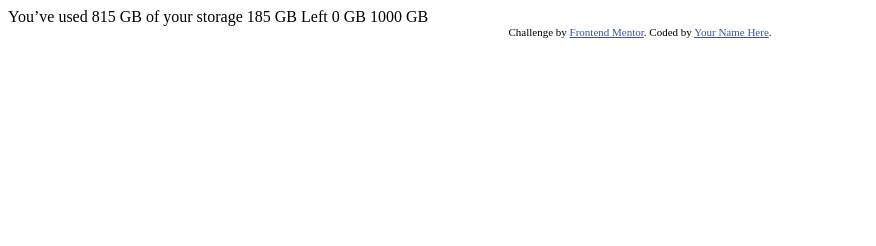
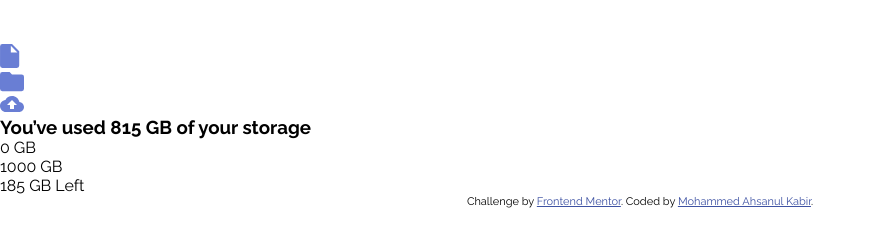
Before and after one commit to mdahsanulkabir/frontEndMentor-fylo-data-storage-component, a plain HTML site: page index.html in a window 1280 px wide. Shown: the whole page, without its empty margins (0-876 px from the left). Drawn offline with Linux system fonts and the light colour scheme.

Commit message:
html done

```diff
--- /dev/null
+++ b/css/style.css
@@ -0,0 +1,27 @@
+@import url('https://fonts.googleapis.com/css2?family=Raleway:wght@400;700&display=swap');
+
+
+:root {
+    --pale_blue: hsl(243, 100%, 93%);
+    --grayish_blue: hsl(229, 7%, 55%);
+    --dark_blue: hsl(228, 56%, 26%);
+    --very_dark_blue: hsl(229, 57%, 11%);
+}
+
+* {
+    margin: 0;
+    padding: 0;
+    box-sizing: border-box;
+    font-family: 'Raleway', sans-serif;
+}
+
+
+
+
+.attribution {
+    font-size: 11px; text-align: center;
+}
+
+.attribution a {
+    color: hsl(228, 45%, 44%);
+}
--- a/index.html
+++ b/index.html
@@ -2,30 +2,44 @@
 <html lang="en">
 <head>
   <meta charset="UTF-8">
-  <meta name="viewport" content="width=device-width, initial-scale=1.0"> <!-- displays site properly based on user's device -->
-
+  <meta name="viewport" content="width=device-width, initial-scale=1.0">
   <link rel="icon" type="image/png" sizes="32x32" href="./images/favicon-32x32.png">
-
   <title>Frontend Mentor | Fylo data storage component</title>
-
-  <!-- Feel free to remove these styles or customise in your own stylesheet 👍 -->
-  <style>
-    .attribution { font-size: 11px; text-align: center; }
-    .attribution a { color: hsl(228, 45%, 44%); }
-  </style>
+  <link rel="stylesheet" href="./css/style.css">
 </head>
 <body>
-
-  You’ve used 815 GB of your storage
-
-  185 GB Left
-
-  0 GB
-  1000 GB
-
+  <div class="container">
+    <div class="logo">
+      <img src="./images/logo.svg" alt="">
+      <div class="icon-container">
+        <div class="icon">
+          <img src="./images/icon-document.svg" alt="">
+        </div>
+        <div class="icon">
+          <img src="./images/icon-folder.svg" alt="">
+        </div>
+        <div class="icon">
+          <img src="./images/icon-upload.svg" alt="">
+        </div>
+      </div>
+    </div>
+    <div class="storage-info">
+      <h3>You’ve used 815 GB of your storage</h3>
+      <div class="slider-background">
+        <div class="slider-status">
+          <div class="circle"></div>
+        </div>
+      </div>
+      <div class="storage-capacity">
+        <p>0 GB</p>
+        <p>1000 GB</p>
+      </div>
+      <div class="remain-space">185 GB Left</div>
+    </div>
+  </div>
   <div class="attribution">
     Challenge by <a href="https://www.frontendmentor.io?ref=challenge" target="_blank">Frontend Mentor</a>.
-    Coded by <a href="#">Your Name Here</a>.
+    Coded by <a href="#">Mohammed Ahsanul Kabir</a>.
   </div>
 </body>
 </html>
```
